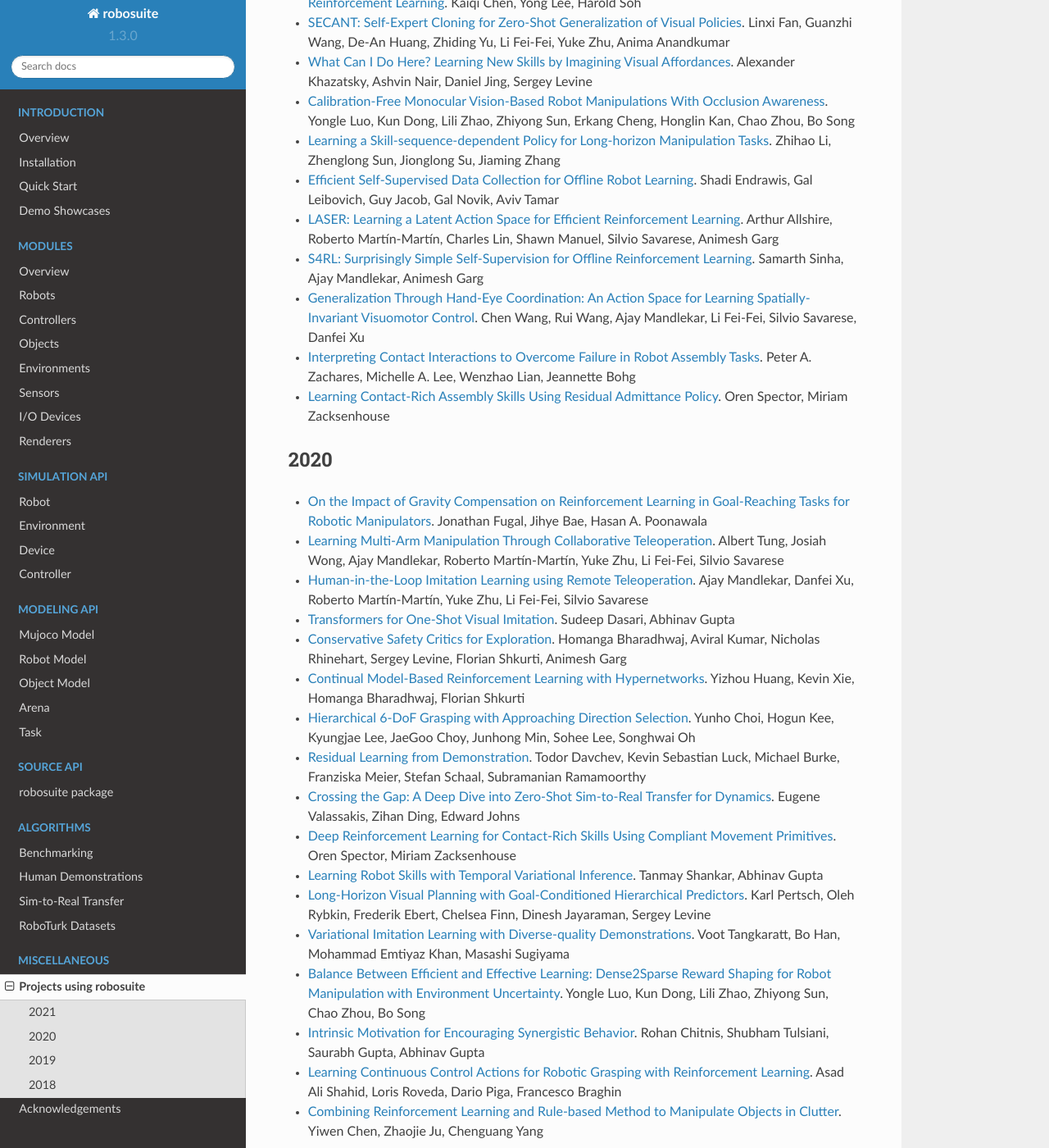
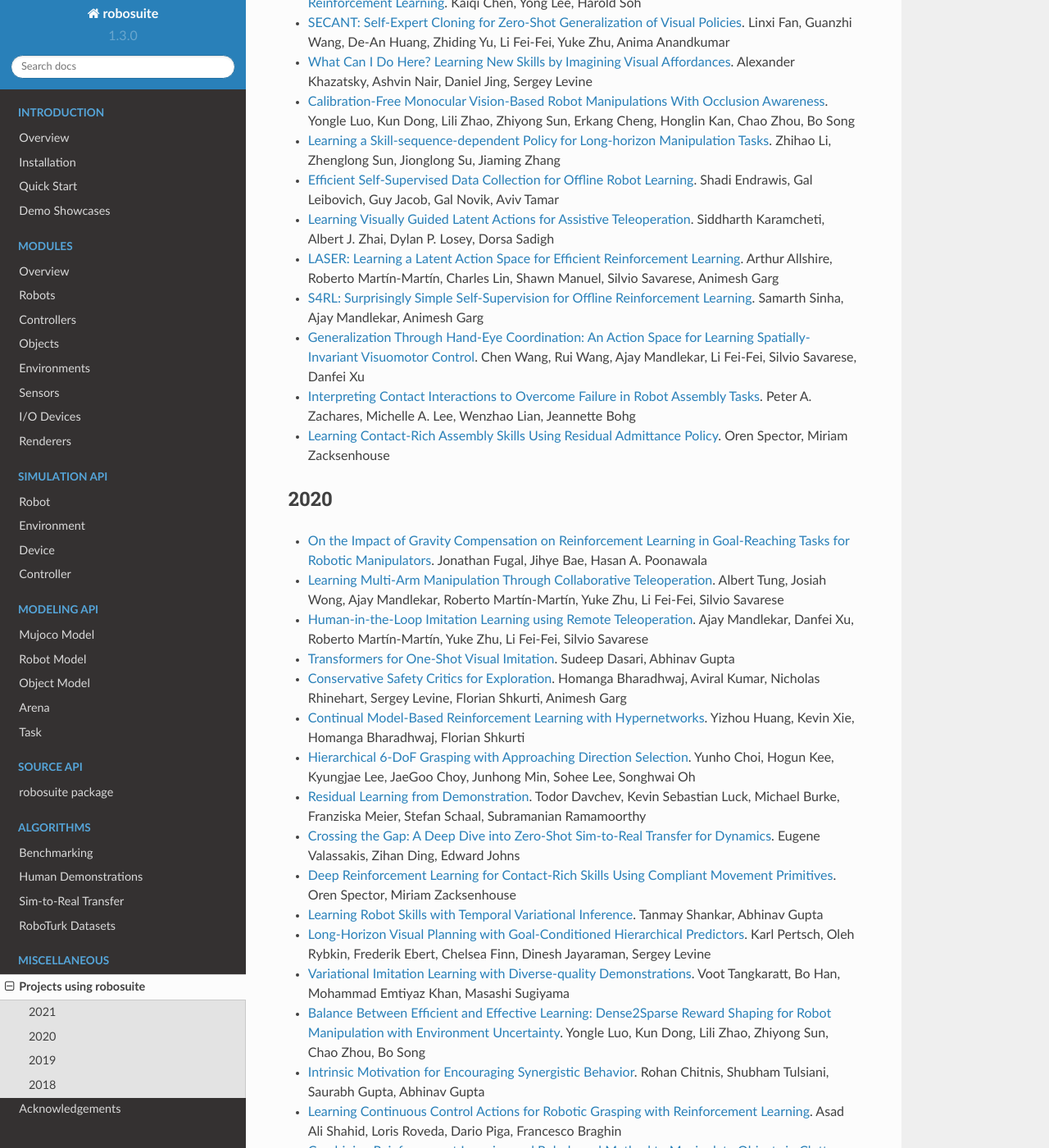
Before and after one commit to ARISE-Initiative/robosuite, a Sphinx documentation site: the page built from docs/references.md, in a window 1280 px wide and 1400 px high, scrolled down 872 px. Shown: the whole window at 82% size. Built offline with Sphinx 7.4.7 and the Read the Docs theme 2.0.0, drawn with Linux system fonts in a browser that asks for light colours; some of the changed text lies outside the part shown.

Commit message:
A few more missing surreal citations

```diff
--- a/docs/references.md
+++ b/docs/references.md
@@ -22,6 +22,7 @@ A list of references of projects and papers that use **robosuite**. If you would
 - [Calibration-Free Monocular Vision-Based Robot Manipulations With Occlusion Awareness](https://ieeexplore.ieee.org/stamp/stamp.jsp?arnumber=9439456). Yongle Luo, Kun Dong, Lili Zhao, Zhiyong Sun, Erkang Cheng, Honglin Kan, Chao Zhou, Bo Song
 - [Learning a Skill-sequence-dependent Policy for Long-horizon Manipulation Tasks](https://arxiv.org/abs/2105.05484). Zhihao Li, Zhenglong Sun, Jionglong Su, Jiaming Zhang
 - [Efficient Self-Supervised Data Collection for Offline Robot Learning](https://arxiv.org/abs/2105.04607). Shadi Endrawis, Gal Leibovich, Guy Jacob, Gal Novik, Aviv Tamar
+- [Learning Visually Guided Latent Actions for Assistive Teleoperation](https://arxiv.org/abs/2105.00580). Siddharth Karamcheti, Albert J. Zhai, Dylan P. Losey, Dorsa Sadigh
 - [LASER: Learning a Latent Action Space for Efficient Reinforcement Learning](https://arxiv.org/abs/2103.15793). Arthur Allshire, Roberto Martín-Martín, Charles Lin, Shawn Manuel, Silvio Savarese, Animesh Garg
 - [S4RL: Surprisingly Simple Self-Supervision for Offline Reinforcement Learning](https://arxiv.org/abs/2103.06326). Samarth Sinha, Ajay Mandlekar, Animesh Garg
 - [Generalization Through Hand-Eye Coordination: An Action Space for Learning Spatially-Invariant Visuomotor Control](https://arxiv.org/abs/2103.00375). Chen Wang, Rui Wang, Ajay Mandlekar, Li Fei-Fei, Silvio Savarese, Danfei Xu
```
Also changed, not shown: other parts of docs/references.md (+1 -0 lines).
